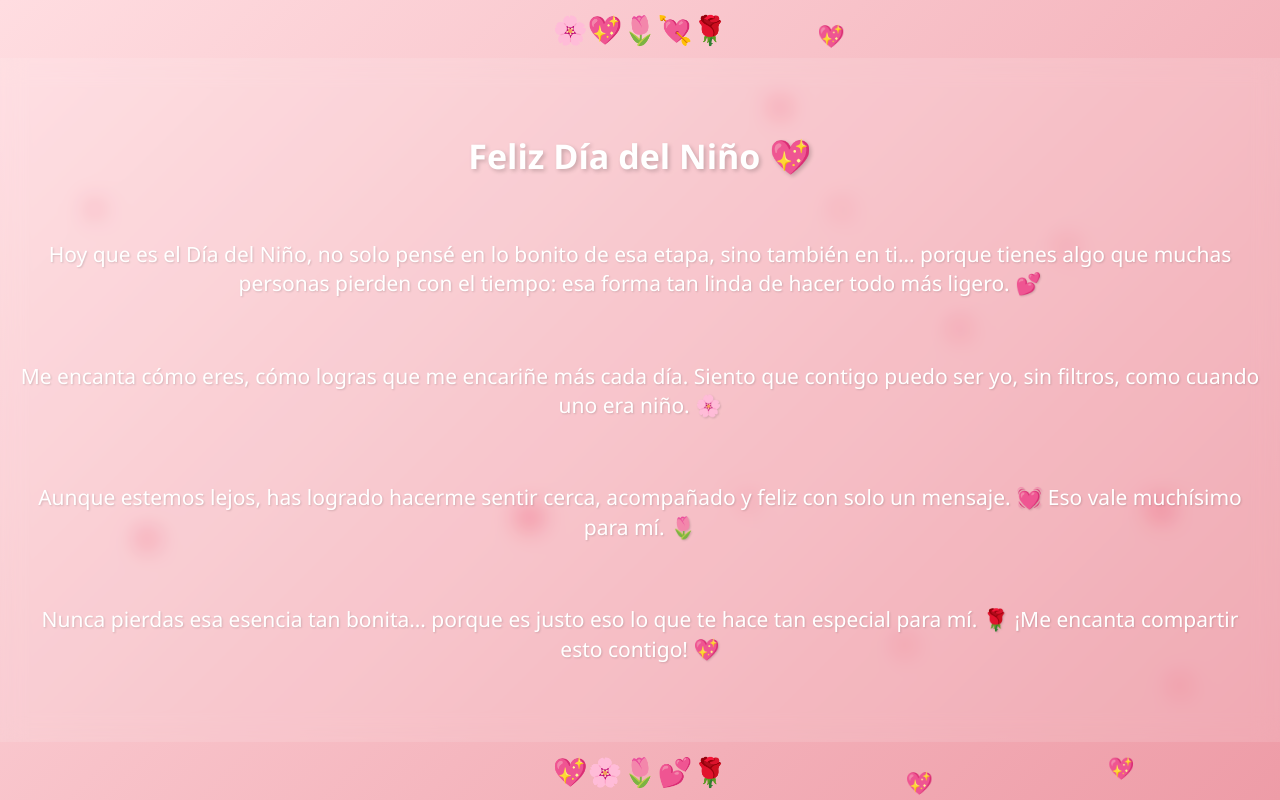
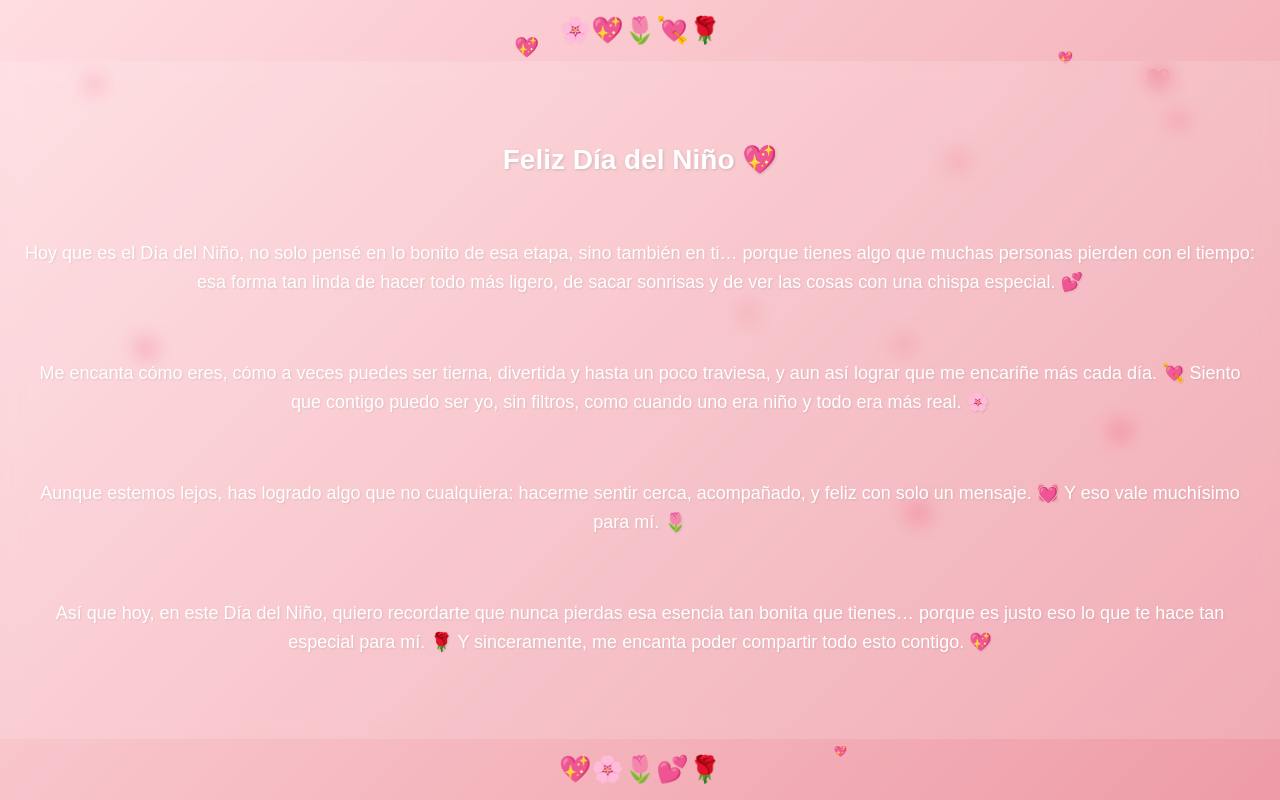
Before and after one commit to Emilkxrr/Regalito, a plain HTML site: page index.html in a window 1280 px wide. Drawn offline with Linux system fonts and the light colour scheme.

Commit message:
Update index.html

```diff
--- a/index.html
+++ b/index.html
@@ -10,6 +10,7 @@
 <title>Para Ti 💖</title>
 
 <style>
+/* Reset básico para asegurar que no haya bordes blancos */
 * {
     box-sizing: border-box;
 }
@@ -17,16 +18,16 @@
 body {
     margin: 0;
     padding: 0;
-    overflow: hidden; /* Evita scrolls accidentales */
+    overflow-x: hidden;
     min-height: 100dvh;
     background: linear-gradient(135deg, #ffdde1, #ee9ca7);
-    font-family: 'Segoe UI', Tahoma, Geneva, Verdana, sans-serif;
+    font-family: Arial, sans-serif;
     color: white;
 }
 
 .container {
-    width: 100vw;
-    height: 100dvh;
+    width: 100vw; /* 100% del ancho de la pantalla */
+    min-height: 100dvh; /* 100% del alto dinámico */
     display: flex;
     flex-direction: column;
     z-index: 2;
@@ -35,38 +36,36 @@ body {
 
 .decor {
     text-align: center;
-    font-size: 28px;
-    padding: 10px 0;
-    flex-shrink: 0;
+    font-size: 26px;
+    padding: 15px 0;
+    margin: 0;
 }
 
 .card {
-    flex: 1;
-    background: rgba(255, 255, 255, 0.12);
-    backdrop-filter: blur(12px);
-    -webkit-backdrop-filter: blur(12px);
-    border: none;
-    padding: 15px 20px; /* Un poco menos de padding para dar espacio a la letra grande */
+    flex: 1; /* Ocupa todo el espacio vertical sobrante entre las decoraciones */
+    background: rgba(255, 255, 255, 0.15);
+    backdrop-filter: blur(10px);
+    -webkit-backdrop-filter: blur(10px);
+    border: none; /* Sin borde para que se integre totalmente a la pantalla */
+    border-radius: 0; /* Sin esquinas redondeadas */
+    padding: 20px 25px; /* Margen interno para que el texto no toque los bordes del celular */
     display: flex;
     flex-direction: column;
-    justify-content: space-evenly;
+    justify-content: space-evenly; /* Distribuye el texto de arriba a abajo uniformemente */
     text-align: center;
 }
 
 h1 {
-    font-size: 34px; /* Título bien grande */
+    font-size: 28px; /* Ligeramente más grande */
     margin: 0;
-    font-weight: bold;
-    line-height: 1.2;
-    text-shadow: 2px 2px 4px rgba(0,0,0,0.2);
+    text-shadow: 1px 1px 3px rgba(0,0,0,0.15);
 }
 
 p {
-    font-size: 21px; /* Texto de párrafos muy legible */
-    line-height: 1.4;
+    font-size: 18px; /* Letra un poco más grande para cubrir mejor la pantalla */
+    line-height: 1.6;
     margin: 0;
-    font-weight: 500; /* Un poco más de grosor */
-    text-shadow: 1px 1px 2px rgba(0,0,0,0.15);
+    text-shadow: 1px 1px 2px rgba(0,0,0,0.1);
 }
 
 /* Corazones animados */
@@ -74,9 +73,9 @@ p {
     position: fixed;
     top: -10px;
     color: #ff4d6d;
-    z-index: 1;
+    z-index: 1; /* Detrás de la tarjeta */
     animation: fall linear infinite;
-    pointer-events: none;
+    pointer-events: none; /* Evita que los corazones interfieran si tocas la pantalla */
 }
 
 @keyframes fall {
@@ -85,10 +84,10 @@ p {
     }
 }
 
-/* Ajuste fino para celulares muy pequeños (tipo iPhone SE) */
-@media (max-height: 700px) {
-    h1 { font-size: 28px; }
-    p { font-size: 18px; }
+/* Ajustes para pantallas muy pequeñas */
+@media (max-width: 400px) {
+    h1 { font-size: 24px; }
+    p { font-size: 16px; }
     .decor { font-size: 22px; }
 }
 </style>
@@ -104,19 +103,25 @@ p {
 
         <p>
         Hoy que es el Día del Niño, no solo pensé en lo bonito de esa etapa, sino también en ti…
-        porque tienes algo que muchas personas pierden con el tiempo: esa forma tan linda de hacer todo más ligero. 💕
+        porque tienes algo que muchas personas pierden con el tiempo: esa forma tan linda de hacer todo más ligero,
+        de sacar sonrisas y de ver las cosas con una chispa especial. 💕
         </p>
 
         <p>
-        Me encanta cómo eres, cómo logras que me encariñe más cada día. Siento que contigo puedo ser yo, sin filtros, como cuando uno era niño. 🌸
+        Me encanta cómo eres, cómo a veces puedes ser tierna, divertida y hasta un poco traviesa,
+        y aun así lograr que me encariñe más cada día. 💘 Siento que contigo puedo ser yo, sin filtros,
+        como cuando uno era niño y todo era más real. 🌸
         </p>
 
         <p>
-        Aunque estemos lejos, has logrado hacerme sentir cerca, acompañado y feliz con solo un mensaje. 💓 Eso vale muchísimo para mí. 🌷
+        Aunque estemos lejos, has logrado algo que no cualquiera: hacerme sentir cerca, acompañado,
+        y feliz con solo un mensaje. 💓 Y eso vale muchísimo para mí. 🌷
         </p>
 
         <p>
-        Nunca pierdas esa esencia tan bonita… porque es justo eso lo que te hace tan especial para mí. 🌹 ¡Me encanta compartir esto contigo! 💖
+        Así que hoy, en este Día del Niño, quiero recordarte que nunca pierdas esa esencia tan bonita que tienes…
+        porque es justo eso lo que te hace tan especial para mí. 🌹
+        Y sinceramente, me encanta poder compartir todo esto contigo. 💖
         </p>
     </div>
 
@@ -130,18 +135,19 @@ function crearCorazon() {
     heart.innerHTML = "💖";
 
     heart.style.left = Math.random() * 100 + "vw";
-    heart.style.fontSize = (Math.random() * 20 + 10) + "px";
-    heart.style.animationDuration = (Math.random() * 3 + 2) + "s";
+    heart.style.fontSize = (Math.random() * 15 + 10) + "px";
+    heart.style.animationDuration = (Math.random() * 4 + 3) + "s";
 
     document.body.appendChild(heart);
 
     setTimeout(() => {
         heart.remove();
-    }, 5000);
+    }, 6000);
 }
 
-setInterval(crearCorazon, 350);
+// Ligeramente más espaciado para no saturar el procesador del celular
+setInterval(crearCorazon, 400);
 </script>
 
 </body>
-</html>
+    </html>
```
